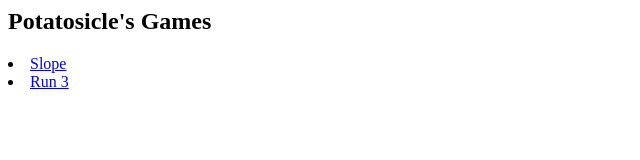
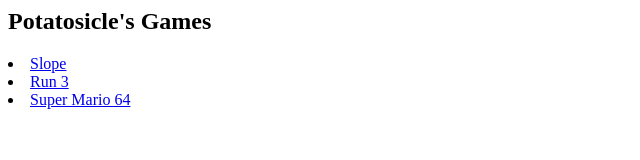
Before and after one commit to Potatosicle/Potatosicle.github.io, a plain HTML site: page index.html in a window 1280 px wide. Shown: the whole page, without its empty margins (0-640 px from the left). Drawn offline with Linux system fonts and the light colour scheme.

Commit message:
added sm64

```diff
--- a/index.html
+++ b/index.html
@@ -16,3 +16,9 @@
   Run 3
 </a>
 </li>
+
+<li>
+<a href= "https://potatosicle.github.io/Super-Mario-64/">
+  Super Mario 64
+</a>
+</li>
```
